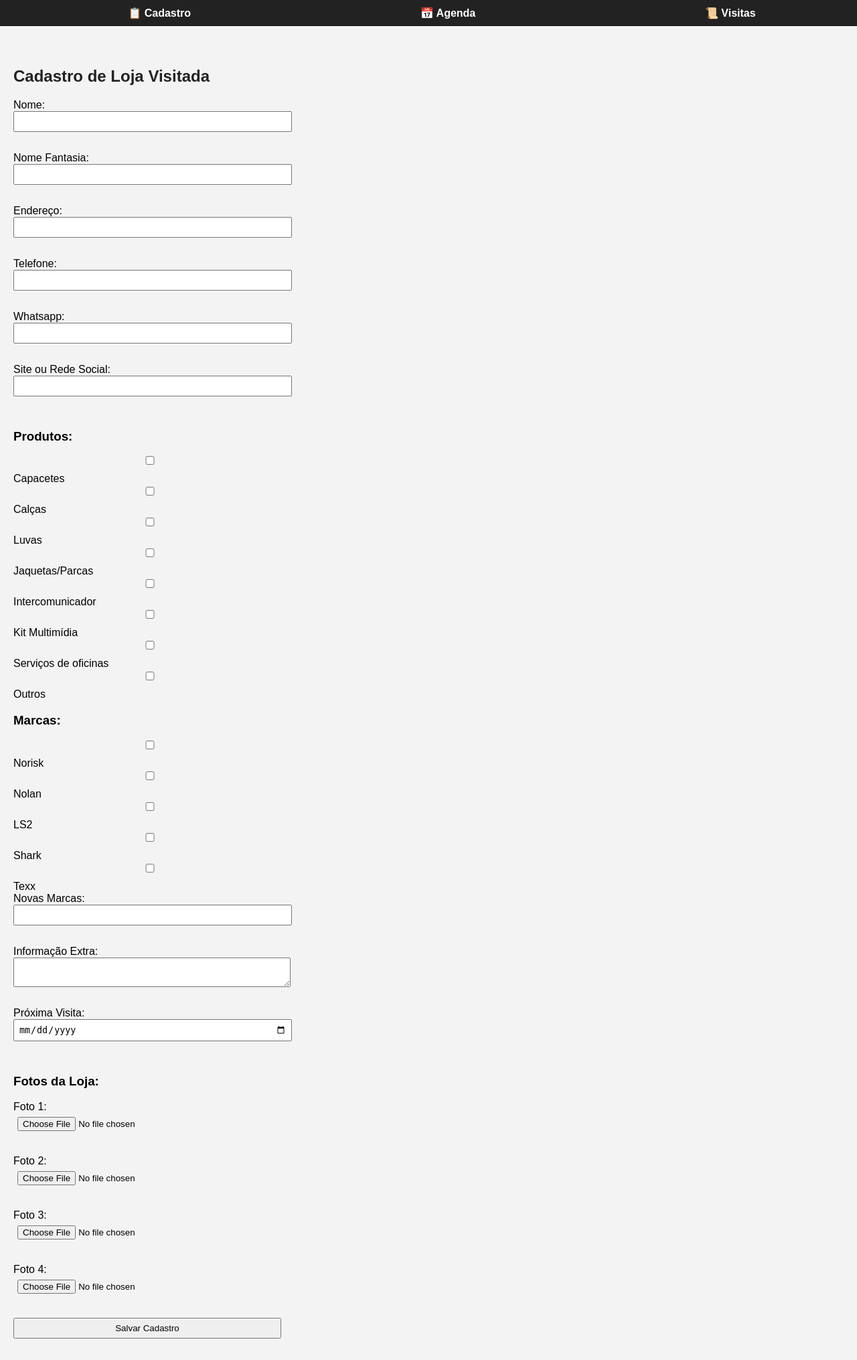
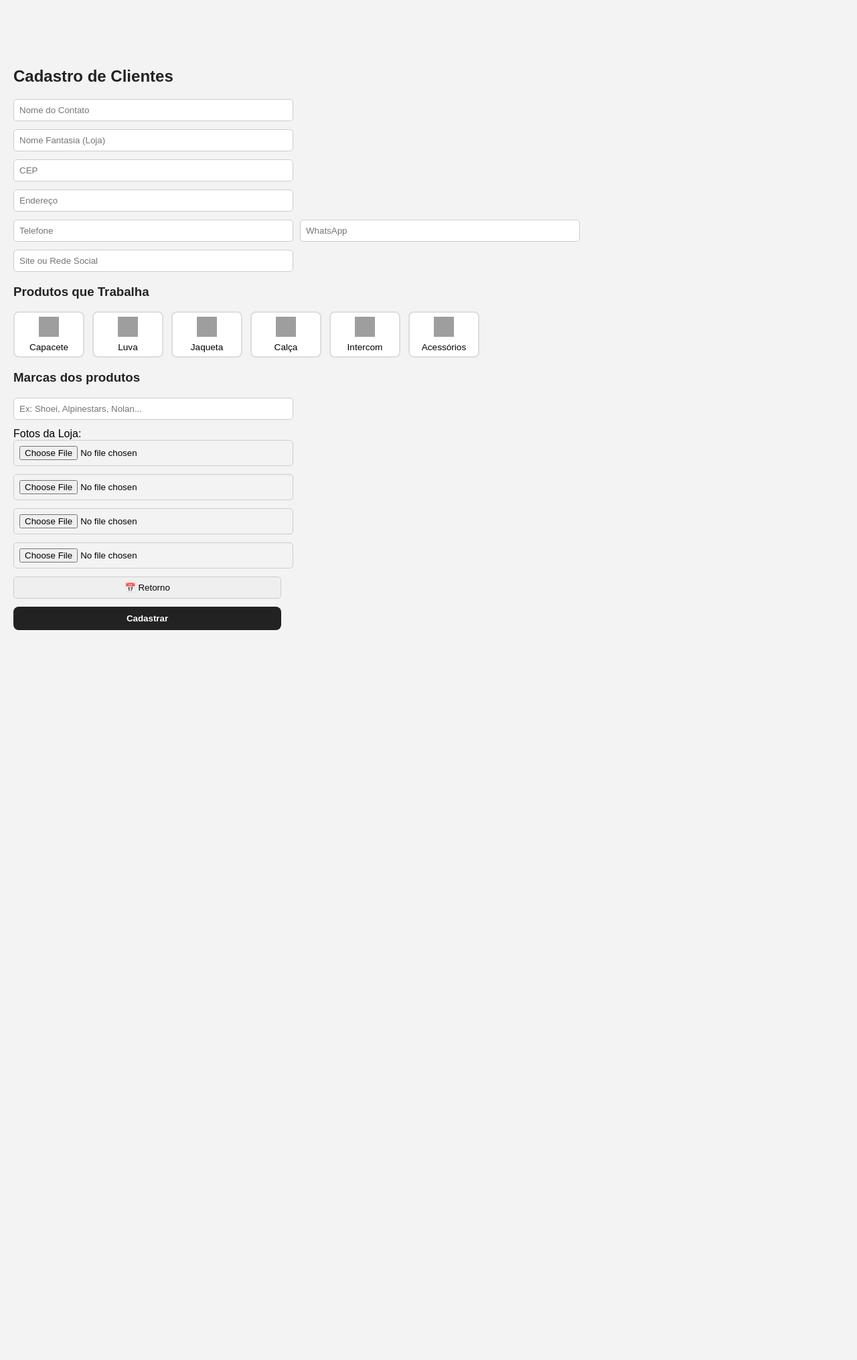
Before and after one commit to RodrigoFrancoBatata/captacao-app, a Flask app: page /cadastro in a window 1280 px wide. Shown: the whole page at 67% size. After the commit the page ends 941 px from the top, so only its background shows below. Run offline with Flask 3, Linux system fonts and the light colour scheme; grey boxes are pictures that could not be loaded.

Commit message:
Atualiza app com tela de visitas e layout de cadastro final

```diff
--- a/app.py
+++ b/app.py
@@ -11,11 +11,11 @@ load_dotenv()
 app = Flask(__name__)
 app.config['SQLALCHEMY_DATABASE_URI'] = os.getenv("DATABASE_URL")
 app.config['UPLOAD_FOLDER'] = 'photos'
+app.config['SQLALCHEMY_TRACK_MODIFICATIONS'] = False
+
 # Garante que a pasta 'photos' existe
 if not os.path.exists(app.config['UPLOAD_FOLDER']):
     os.makedirs(app.config['UPLOAD_FOLDER'])
-
-app.config['SQLALCHEMY_TRACK_MODIFICATIONS'] = False
 
 db.init_app(app)
 
@@ -41,11 +41,13 @@ def salvar_cadastro():
     whatsapp = request.form['whatsapp']
     site = request.form['site']
     produtos = ', '.join(request.form.getlist('produtos'))
-    marcas = ', '.join(request.form.getlist('marcas'))
-    novas_marcas = request.form['novas_marcas']
-    info_extra = request.form['info_extra']
+    marcas = request.form['marcas']
+    novas_marcas = request.form.get('novas_marcas', '')
+    info_extra = request.form.get('info_extra', '')
     data_visita = datetime.today().date()
-    proxima_visita = datetime.strptime(request.form['proxima_visita'], "%Y-%m-%d").date()
+
+    data_raw = request.form.get('proxima_visita')
+    proxima_visita = datetime.strptime(data_raw, "%Y-%m-%d").date() if data_raw else None
 
     fotos = []
     for i in range(1, 5):
@@ -80,13 +82,8 @@ def salvar_cadastro():
 
 @app.route('/visitas')
 def visitas():
-    clientes = ClienteCaptado.query.order_by(ClienteCaptado.data_visita.desc()).all()
+    clientes = ClienteCaptado.query.order_by(ClienteCaptado.proxima_visita.asc()).all()
     return render_template('visitas.html', clientes=clientes)
-
-@app.route('/visitas-tabela')
-def visitas_tabela():
-    clientes = ClienteCaptado.query.order_by(ClienteCaptado.proxima_visita).all()
-    return render_template('visitas_tabela.html', clientes=clientes)
 
 @app.route('/calendario')
 def calendario():
@@ -110,9 +107,9 @@ def editar(id):
         cliente.whatsapp = request.form['whatsapp']
         cliente.site = request.form['site']
         cliente.produtos = ', '.join(request.form.getlist('produtos'))
-        cliente.marcas = ', '.join(request.form.getlist('marcas'))
-        cliente.novas_marcas = request.form['novas_marcas']
-        cliente.info_extra = request.form['info_extra']
+        cliente.marcas = request.form['marcas']
+        cliente.novas_marcas = request.form.get('novas_marcas', '')
+        cliente.info_extra = request.form.get('info_extra', '')
         cliente.proxima_visita = datetime.strptime(request.form['proxima_visita'], "%Y-%m-%d").date()
 
         db.session.commit()
--- /dev/null
+++ b/static/script.js
@@ -0,0 +1,38 @@
+// Função para buscar o endereço via ViaCEP
+document.getElementById('cep').addEventListener('blur', async function () {
+    const cep = this.value.replace(/\D/g, '');
+    if (cep.length === 8) {
+        const response = await fetch(`https://viacep.com.br/ws/${cep}/json/`);
+        const data = await response.json();
+        if (!data.erro) {
+            document.getElementById('endereco').value = `${data.logradouro} ${data.bairro} - ${data.localidade}`;
+        } else {
+            alert("CEP não encontrado.");
+        }
+    }
+});
+
+// Modal
+function abrirModal() {
+    document.getElementById('modal').style.display = 'block';
+}
+function fecharModal() {
+    document.getElementById('modal').style.display = 'none';
+}
+function salvarRetorno() {
+    const data = document.getElementById('data_retorno').value;
+    if (data) {
+        document.getElementById('proxima_visita').value = data;
+        fecharModal();
+    } else {
+        alert("Selecione uma data.");
+    }
+}
+
+// Fechar modal ao clicar fora
+window.onclick = function (event) {
+    const modal = document.getElementById('modal');
+    if (event.target === modal) {
+        modal.style.display = "none";
+    }
+}
--- a/static/style.css
+++ b/static/style.css
@@ -5,65 +5,127 @@ body {
   background: #f3f3f3;
 }
 
-.navbar {
-  position: fixed;
-  top: 0;
-  width: 100%;
-  background: #222;
-  color: white;
-  padding: 10px 20px;
-  display: flex;
-  justify-content: space-around;
-  align-items: center;
-  z-index: 999;
-}
-
-.navbar a {
-  color: white;
-  text-decoration: none;
-  font-weight: bold;
-}
-
-.navbar a:hover {
-  text-decoration: underline;
-}
-
 .container {
   padding: 20px;
 }
 
+h2, h3 {
+  color: #222;
+}
+
 form input,
 form textarea,
-form select,
-form button {
+form button,
+form select {
   display: block;
   margin-bottom: 12px;
   width: 100%;
   max-width: 400px;
-  padding: 6px;
+  padding: 8px;
+  border: 1px solid #ccc;
+  border-radius: 5px;
 }
 
-h2 {
-  color: #222;
+.duplo {
+  display: flex;
+  gap: 10px;
+  flex-wrap: wrap;
 }
 
-.menu-btn {
+.produtos {
+  display: flex;
+  flex-wrap: wrap;
+  gap: 12px;
+  margin-bottom: 15px;
+}
+.produtos label {
+  background: #fff;
+  border: 2px solid #ddd;
+  padding: 6px;
+  border-radius: 8px;
+  text-align: center;
+  cursor: pointer;
+  width: 90px;
+}
+.produtos label:hover {
   background: #eee;
-  border: 2px solid #333;
-  border-radius: 12px;
-  padding: 10px 20px;
-  text-align: center;
-  width: 120px;
-  font-weight: bold;
-  color: #000;
-  text-decoration: none;
-  box-shadow: 2px 2px 5px rgba(0, 0, 0, 0.1);
+}
+.produtos img {
+  width: 30px;
+  height: 30px;
+}
+.produtos input {
+  display: none;
+}
+.produtos span {
+  display: block;
+  margin-top: 4px;
+  font-size: 0.85rem;
 }
 
-.menu-btn:hover {
-  background: #ddd;
+.btn-enviar {
+  background: #222;
+  color: white;
+  border: none;
+  font-weight: bold;
+  cursor: pointer;
+  padding: 10px;
+  border-radius: 8px;
 }
 
-img {
-  max-width: 100%;
+.btn-enviar:hover {
+  background: #000;
 }
+
+.modal {
+  display: none;
+  position: fixed;
+  z-index: 999;
+  left: 0; top: 0;
+  width: 100%; height: 100%;
+  background-color: rgba(0,0,0,0.6);
+}
+
+.modal-content {
+  background-color: #fff;
+  margin: 15% auto;
+  padding: 20px;
+  width: 80%;
+  max-width: 350px;
+  border-radius: 8px;
+  text-align: center;
+}
+
+.close {
+  float: right;
+  font-size: 24px;
+  cursor: pointer;
+}
+
+.tabela-visitas {
+  width: 100%;
+  border-collapse: collapse;
+  margin-top: 20px;
+  font-size: 1rem;
+}
+
+.tabela-visitas th, .tabela-visitas td {
+  border: 1px solid #ccc;
+  padding: 10px;
+  text-align: center;
+  background-color: #f8f8f8;
+}
+
+.tabela-visitas th {
+  background-color: #e0e0e0;
+}
+
+.btn-voltar {
+  display: inline-block;
+  margin-top: 20px;
+  padding: 10px;
+  background: #333;
+  color: #fff;
+  text-decoration: none;
+  border-radius: 5px;
+}
--- a/templates/cadastro.html
+++ b/templates/cadastro.html
@@ -1,33 +1,68 @@
-{% extends 'base.html' %}
-{% block content %}
-<h2>Cadastro de Loja Visitada</h2>
-<form action="/cadastro" method="POST" enctype="multipart/form-data">
-  <label>Nome:</label><input name="nome" required><br>
-  <label>Nome Fantasia:</label><input name="nome_fantasia"><br>
-  <label>Endereço:</label><input name="endereco"><br>
-  <label>Telefone:</label><input name="telefone"><br>
-  <label>Whatsapp:</label><input name="whatsapp"><br>
-  <label>Site ou Rede Social:</label><input name="site"><br>
+<!DOCTYPE html>
+<html lang="pt-br">
+<head>
+    <meta charset="UTF-8">
+    <title>Cadastro de Clientes</title>
+    <link rel="stylesheet" href="{{ url_for('static', filename='style.css') }}">
+    <script src="{{ url_for('static', filename='script.js') }}" defer></script>
+</head>
+<body>
+    <div class="container">
+        <h2>Cadastro de Clientes</h2>
+        <form action="/cadastro" method="post" enctype="multipart/form-data">
+            <input type="text" name="nome" placeholder="Nome do Contato" required>
+            <input type="text" name="nome_fantasia" placeholder="Nome Fantasia (Loja)" required>
 
-  <h3>Produtos:</h3>
-  {% for item in ['Capacetes', 'Calças', 'Luvas', 'Jaquetas/Parcas', 'Intercomunicador', 'Kit Multimídia', 'Serviços de oficinas', 'Outros'] %}
-    <input type="checkbox" name="produtos" value="{{ item }}">{{ item }}<br>
-  {% endfor %}
+            <div class="cep-endereco">
+                <input type="text" id="cep" name="cep" placeholder="CEP" maxlength="9" required>
+                <input type="text" id="endereco" name="endereco" placeholder="Endereço" required readonly>
+            </div>
 
-  <h3>Marcas:</h3>
-  {% for marca in ['Norisk', 'Nolan', 'LS2', 'Shark', 'Texx'] %}
-    <input type="checkbox" name="marcas" value="{{ marca }}">{{ marca }}<br>
-  {% endfor %}
-  <label>Novas Marcas:</label><input name="novas_marcas"><br>
+            <div class="duplo">
+                <input type="text" name="telefone" placeholder="Telefone">
+                <input type="text" name="whatsapp" placeholder="WhatsApp">
+            </div>
 
-  <label>Informação Extra:</label><textarea name="info_extra"></textarea><br>
-  <label>Próxima Visita:</label><input type="date" name="proxima_visita" required><br>
+            <input type="text" name="site" placeholder="Site ou Rede Social">
 
-  <h3>Fotos da Loja:</h3>
-  {% for i in range(1,5) %}
-    <label>Foto {{ i }}:</label><input type="file" name="foto{{ i }}"><br>
-  {% endfor %}
+            <h3>Produtos que Trabalha</h3>
+            <div class="produtos">
+                <label><input type="checkbox" name="produtos" value="Capacete"><img src="/static/icones/capacete.png"><span>Capacete</span></label>
+                <label><input type="checkbox" name="produtos" value="Luva"><img src="/static/icones/luva.png"><span>Luva</span></label>
+                <label><input type="checkbox" name="produtos" value="Jaqueta"><img src="/static/icones/jaqueta.png"><span>Jaqueta</span></label>
+                <label><input type="checkbox" name="produtos" value="Calça"><img src="/static/icones/calca.png"><span>Calça</span></label>
+                <label><input type="checkbox" name="produtos" value="Intercom"><img src="/static/icones/intercom.png"><span>Intercom</span></label>
+                <label><input type="checkbox" name="produtos" value="Acessórios"><img src="/static/icones/acessorios.png"><span>Acessórios</span></label>
+            </div>
 
-  <button type="submit">Salvar Cadastro</button>
-</form>
-{% endblock %}
+            <h3>Marcas dos produtos</h3>
+            <input type="text" name="marcas" placeholder="Ex: Shoei, Alpinestars, Nolan...">
+
+            <div class="upload">
+                <label>Fotos da Loja:</label><br>
+                <input type="file" name="foto1" accept="image/*">
+                <input type="file" name="foto2" accept="image/*">
+                <input type="file" name="foto3" accept="image/*">
+                <input type="file" name="foto4" accept="image/*">
+            </div>
+
+            <div class="retorno">
+                <button type="button" onclick="abrirModal()">📅 Retorno</button>
+            </div>
+
+            <input type="hidden" name="proxima_visita" id="proxima_visita">
+            <button type="submit" class="btn-enviar">Cadastrar</button>
+        </form>
+    </div>
+
+    <!-- Modal para agendar retorno -->
+    <div id="modal" class="modal">
+        <div class="modal-content">
+            <span class="close" onclick="fecharModal()">&times;</span>
+            <h3>Agendar retorno</h3>
+            <input type="date" id="data_retorno">
+            <button onclick="salvarRetorno()">Salvar</button>
+        </div>
+    </div>
+</body>
+</html>
```
Also changed, not shown: templates/visitas.html (+32 -27 lines), static/logo_nacar.jpg (deleted), static/logo_nacar.png (added).
